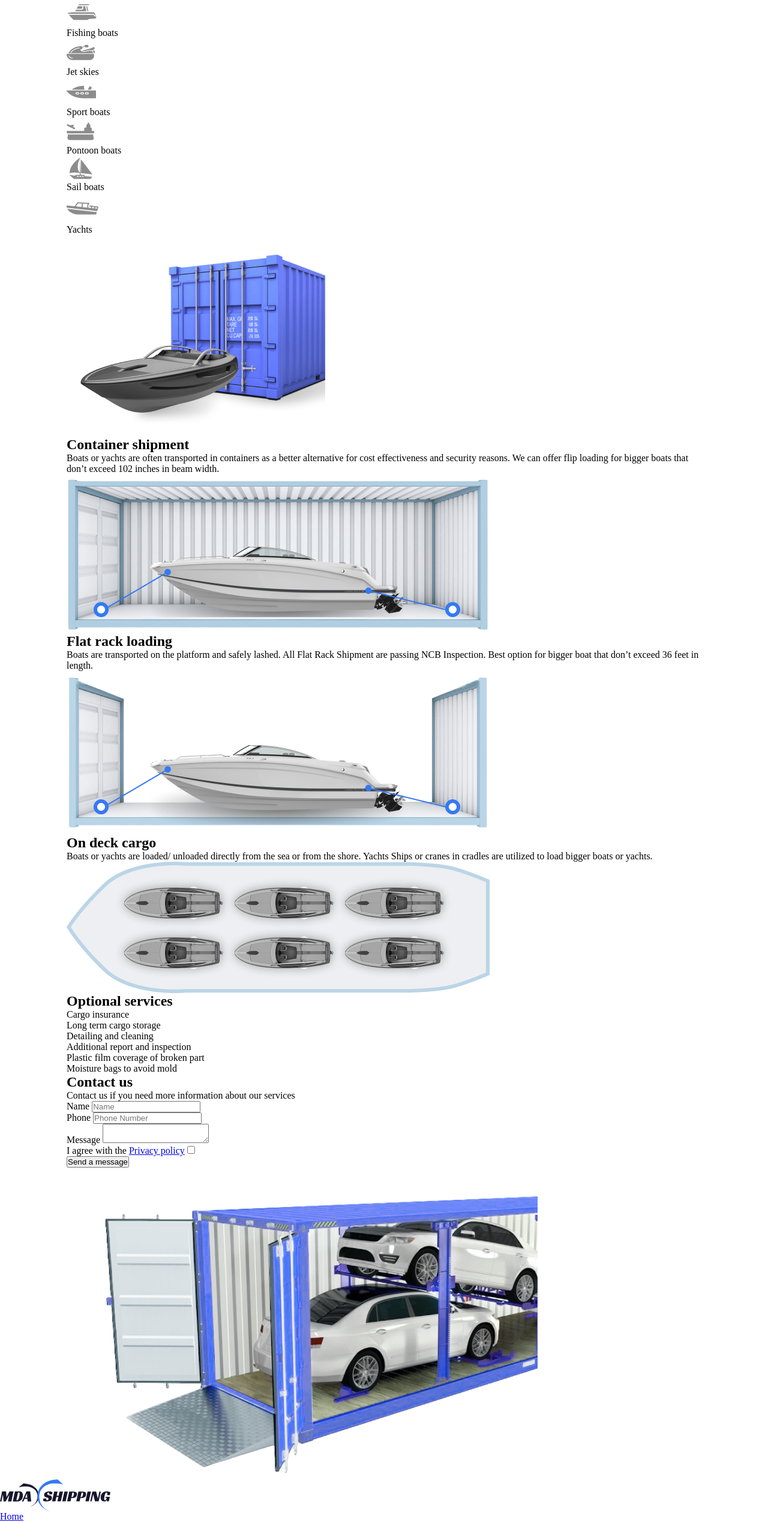
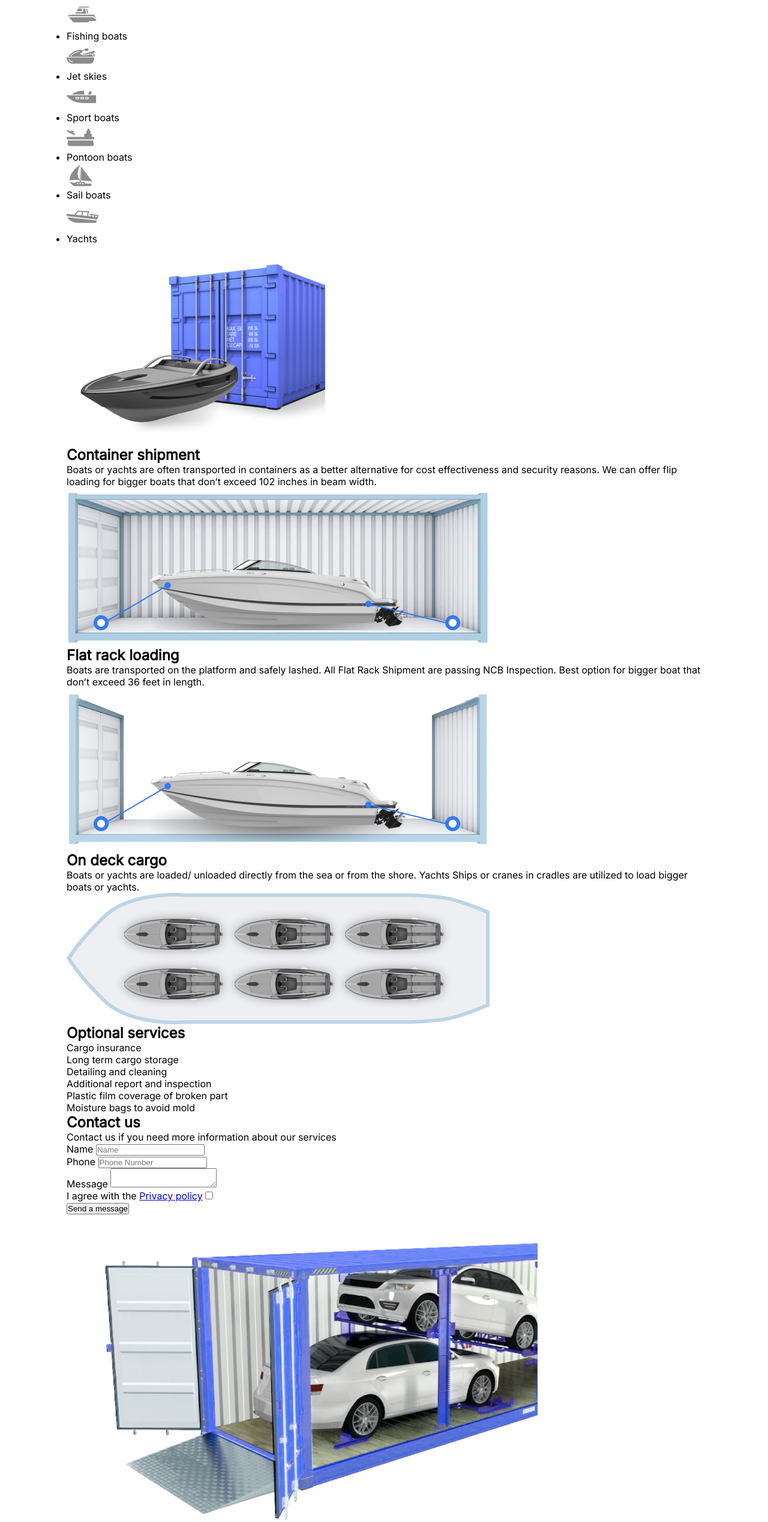
Before and after one commit to Sof7ik/web-mospolytech, a plain HTML site: page maket/index.html in a window 1280 px wide. Shown: the part 227-2765 px from the top of the page at 60% size. Drawn offline with Linux system fonts and the light colour scheme.

Commit message:
fixed sematic hml tags, ids and classes

```diff
--- a/maket/index.html
+++ b/maket/index.html
@@ -7,11 +7,11 @@
     <meta http-equiv="X-UA-Compatible" content="ie=edge">
     <title>MDA Shipping</title>
 
-    <link rel="stylesheet" href="/style.css">
-    <script src="/script.js"></script>
+    <link rel="stylesheet" href="/maket/style.css">
+    <script src="/maket/script.js"></script>
 </head>
 <body>
-    <header id="page-header">
+    <header class="header">
         <div class="container-1110">
             <a href="/" class="logo">
                 <img src="/maket/assets/img/logo.svg" alt="MDA Boating Logotype">
@@ -31,12 +31,11 @@
                         Using different container size options, we take care of the boats by securing it safely in the container.
                     </p>
 
-
                     <div class="boat-loading__grid-list-wrapper">
                         <h2 class="heading-2 boat-loading-list__title">We load all types of boats</h2>
 
-                        <div class="boat-loading__grid-list">
-                            <div class="boat-loading__grid-item">
+                        <ul class="boat-loading__grid-list">
+                            <li class="boat-loading__grid-item">
                                 <div class="boat-loading__grid-item-icon-wrapper">
                                     <img src="/maket/assets/img/boats/fishing-boat.png" alt="fishing boat">
                                 </div>
@@ -44,9 +43,9 @@
                                 <p class="boat-loading__grid-item__name">
                                     Fishing boats
                                 </p>
-                            </div>
+                            </li>
 
-                            <div class="boat-loading__grid-item">
+                            <li class="boat-loading__grid-item">
                                 <div class="boat-loading__grid-item-icon-wrapper">
                                     <img src="/maket/assets/img/boats/jet-skies.png" alt="Jet sky">
                                 </div>
@@ -54,9 +53,9 @@
                                 <p class="boat-loading__grid-item__name">
                                    Jet skies
                                 </p>
-                            </div>
+                            </li>
 
-                            <div class="boat-loading__grid-item">
+                            <li class="boat-loading__grid-item">
                                 <div class="boat-loading__grid-item-icon-wrapper">
                                     <img src="/maket/assets/img/boats/sport-boat.png" alt="Sport boat">
                                 </div>
@@ -64,9 +63,9 @@
                                 <p class="boat-loading__grid-item__name">
                                     Sport boats
                                 </p>
-                            </div>
+                            </li>
 
-                            <div class="boat-loading__grid-item">
+                            <li class="boat-loading__grid-item">
                                 <div class="boat-loading__grid-item-icon-wrapper">
                                     <img src="/maket/assets/img/boats/pontoon-boat.png" alt="Pontoon boat">
                                 </div>
@@ -74,9 +73,9 @@
                                 <p class="boat-loading__grid-item__name">
                                     Pontoon boats
                                 </p>
-                            </div>
+                            </li>
 
-                            <div class="boat-loading__grid-item">
+                            <li class="boat-loading__grid-item">
                                 <div class="boat-loading__grid-item-icon-wrapper">
                                     <img src="/maket/assets/img/boats/sail-boat.png" alt="Sail boat">
                                 </div>
@@ -84,9 +83,9 @@
                                 <p class="boat-loading__grid-item__name">
                                     Sail boats
                                 </p>
-                            </div>
+                            </li>
 
-                            <div class="boat-loading__grid-item">
+                            <li class="boat-loading__grid-item">
                                 <div class="boat-loading__grid-item-icon-wrapper">
                                     <img src="/maket/assets/img/boats/yacht.png" alt="Yacht">
                                 </div>
@@ -94,8 +93,8 @@
                                 <p class="boat-loading__grid-item__name">
                                     Yachts
                                 </p>
-                            </div>
-                        </div>
+                            </li>
+                        </ul>
                     </div>
                 </div>
 
@@ -246,10 +245,12 @@
         </div>
     </main>
 
-    <footer>
+    <footer class="footer">
         <div class="footer__up">
-            <a href="/" class="footer-up__logo">
-                <img src="/maket/assets/img/logo.svg" alt="MDA Shipping logotype">
+            <a href="/" class="footer__logo">
+                <img src="/maket/assets/img/logo.svg"
+                     alt="MDA Shipping logotype"
+                     class="footer__logo-image">
             </a>
 
             <div class="footer-up__menu-social">
@@ -262,15 +263,19 @@
                 </nav>
 
                 <div class="footer-social-wrapper">
-                    <div class="footer-social">
+                    <ul class="footer-social">
+                        <li>
                             <a href="https://whatsapp.com">
                                 <img src="/maket/assets/img/icons/whatsapp.svg" alt="WhatsApp logotype">
                             </a>
+                        </li>
 
+                        <li>
                             <a href="https://t.me">
                                 <img src="/maket/assets/img/icons/telegram.svg" alt="Telegram logotype">
                             </a>
-                    </div>
+                        </li>
+                    </ul>
 
                     <a href="mailto:info@cargo.us">info@cargo.us</a>
                     <a href="tel:+1 912 000 0000">+1 912 000 0000</a>
--- a/maket/style.css
+++ b/maket/style.css
@@ -20,10 +20,14 @@ font-family: 'Mulish', sans-serif;
     box-sizing: border-box;
 }
 
+body
+{
+    font-family: var(--inter-font), var(--mulish-font), sans-serif;
+}
+
 img
 {
     display: block;
-
     user-select: none;
 }
 
@@ -51,7 +55,7 @@ button
 
 }
 
-#page-header
+.header
 {
     margin: 30px 0 52px;
     width: 100%;
@@ -61,7 +65,7 @@ button
     left: 0;
 }
 
-#page-header .container-1110
+.header .container-1110
 {
     display: flex;
     flex-flow: row nowrap;
```
Lines whose indentation alone changed are shown as unchanged.
